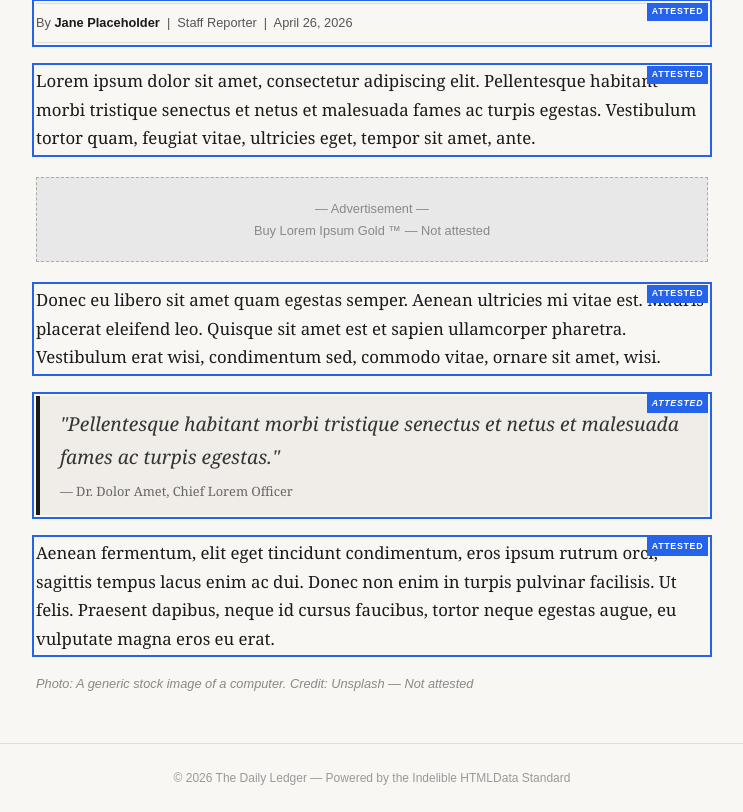
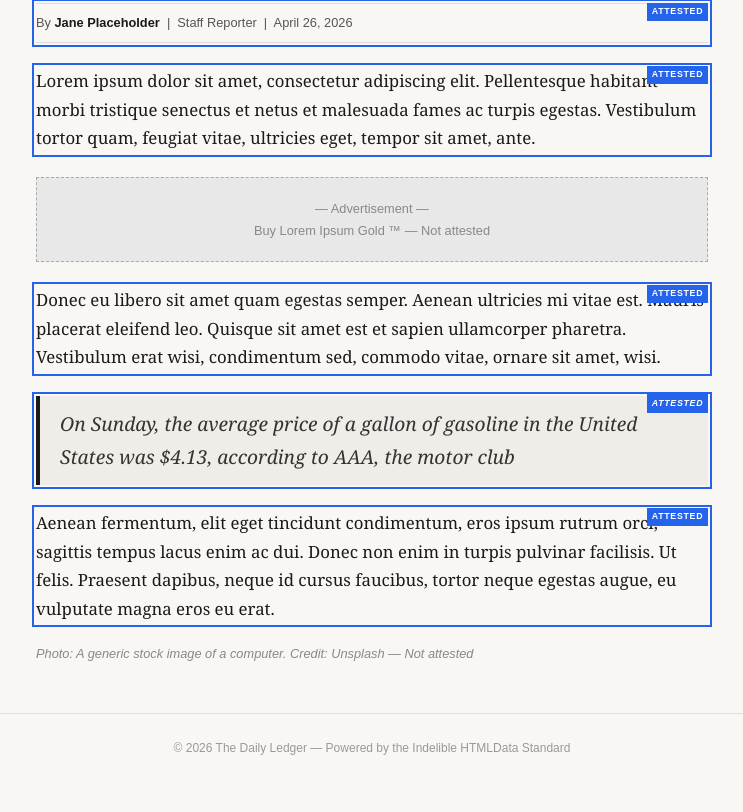
Before and after one commit to indelible-world/demo-site, a plain HTML site: page exclusive.html in a window 1280 px wide. Shown: the part 510-1322 px from the top of the page, without its empty margins (268-1011 px from the left). After the commit the page ends 1293 px from the top, so only its background shows below. Drawn offline with Linux system fonts and the light colour scheme; a script that the page names is missing.

Commit message:
fix quotes

```diff
--- a/exclusive.html
+++ b/exclusive.html
@@ -247,8 +247,7 @@
       ]
     }
   ]}'>
-      "Pellentesque habitant morbi tristique senectus et netus et malesuada fames ac turpis egestas."
-      <cite>&mdash; Dr. Dolor Amet, Chief Lorem Officer</cite>
+      On Sunday, the average price of a gallon of gasoline in the United States was $4.13, according to AAA, the motor club
     </blockquote>
 
     <p data-indelible-include>
```
Also changed, not shown: inclusive.html (+1 -2 lines).
